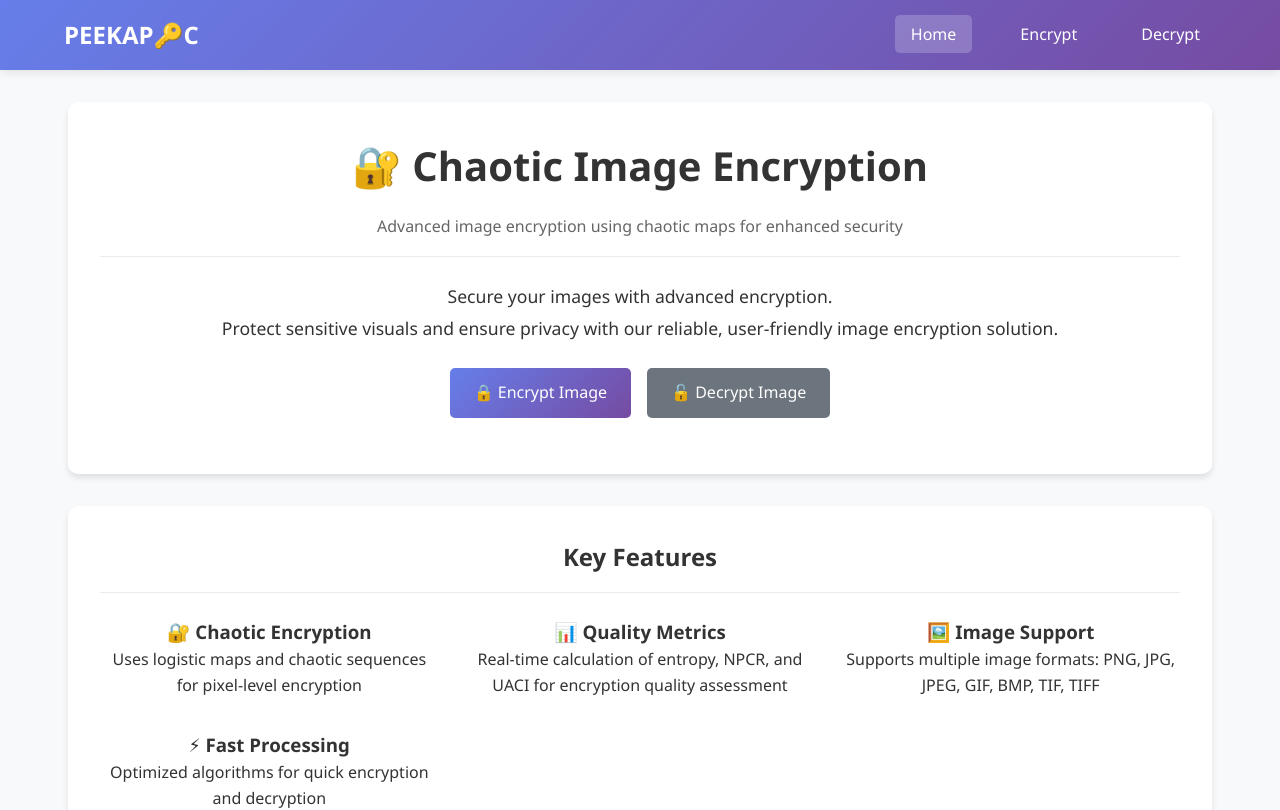
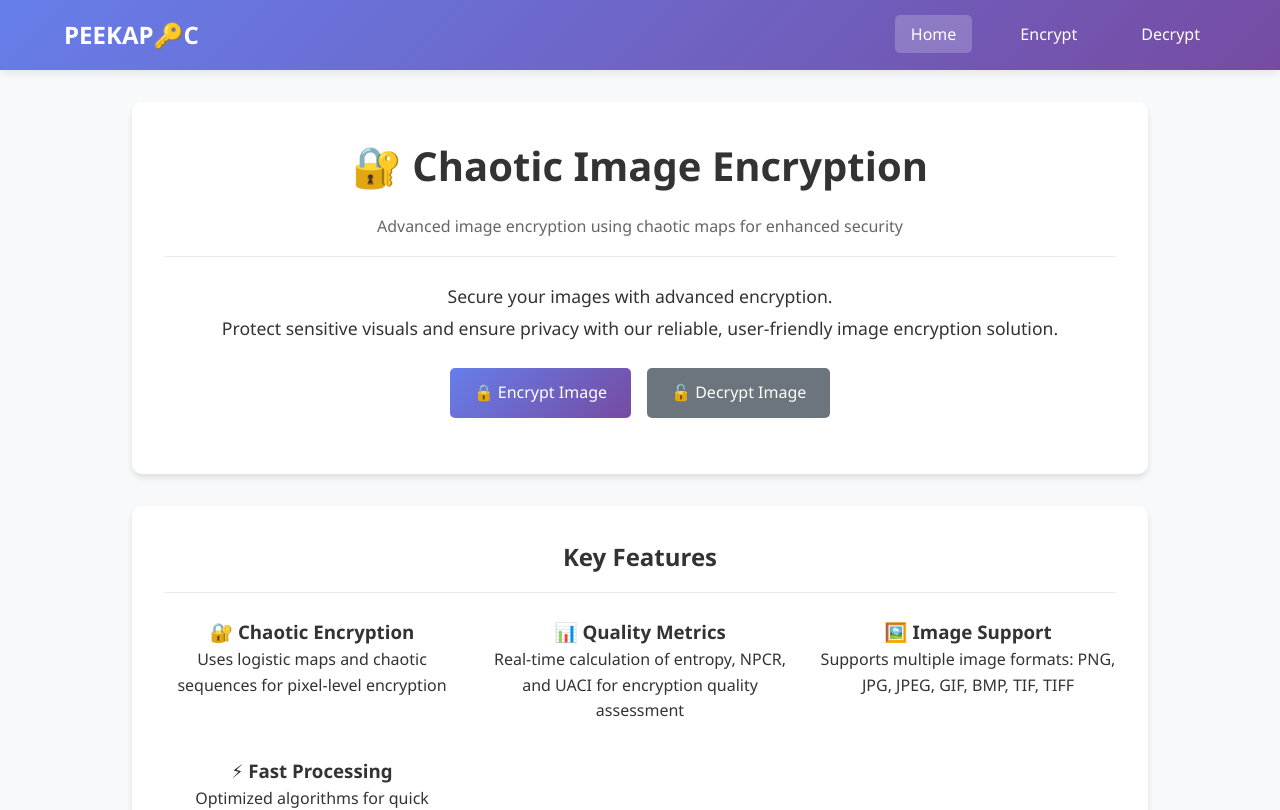
Before and after one commit to wantedWaffleInUni/fyp-mds08, a React (Create React App) app in the folder chaotic-encryption-app/frontend/: page / in a window 1280 px wide. Shown: the top 810 px of the page. Built offline with nearby package versions, Linux system fonts and the light colour scheme; no server answers; the HTML template or start-up script is replaced by a standard one.

Commit message:
updated card sizes across pages, fixed for cards in encrypt and decrypt page

```diff
--- a/chaotic-encryption-app/frontend/src/App.css
+++ b/chaotic-encryption-app/frontend/src/App.css
@@ -63,19 +63,30 @@ body {
 }
 
 /* Main container */
+/*all pages*/
 .container {
   flex: 1;
-  margin: 0 4px;
-  padding: 2rem 4rem;
+  margin: 0 4px; /* set it to 4px, larger card size*/
+  padding: 2rem 8rem; /*top, bottom: 2; left, right 8*/
 }
 
 /* Cards */
 .card {
+  background:white;
+  border-radius: 10px;
+  box-shadow: 0 4px 6px rgba(0, 0, 0, 0.1);
+  padding: 2rem;
+  margin-bottom: 2rem;
+  min-height: 300px;
+}
+
+.card-form {              /*for cards in encrypt and decrypt pages*/
   background: white;
   border-radius: 10px;
   box-shadow: 0 4px 6px rgba(0, 0, 0, 0.1);
   padding: 2rem;
   margin-bottom: 2rem;
+  min-height: 888px;
 }
 
 .card-header {
--- a/chaotic-encryption-app/frontend/src/pages/Decrypt.jsx
+++ b/chaotic-encryption-app/frontend/src/pages/Decrypt.jsx
@@ -128,7 +128,7 @@ const Decrypt = () => {
 
   return (
     <div>
-      <div className="card">
+      <div className="card-form">
         <div className="card-header">
           <h2 className="card-title">🔓 Decrypt Image</h2>
           <p>Upload an encrypted image and decrypt it using the original key</p>
--- a/chaotic-encryption-app/frontend/src/pages/Encrypt.jsx
+++ b/chaotic-encryption-app/frontend/src/pages/Encrypt.jsx
@@ -266,7 +266,7 @@ const Encrypt = () => {
 
   return (
     <div>
-      <div className="card">
+      <div className="card-form">
         <div className="card-header">
           <h2 className="card-title">🔒 Encrypt Image</h2>
           <p>Upload an image to encrypt it using chaotic encryption</p>
```
